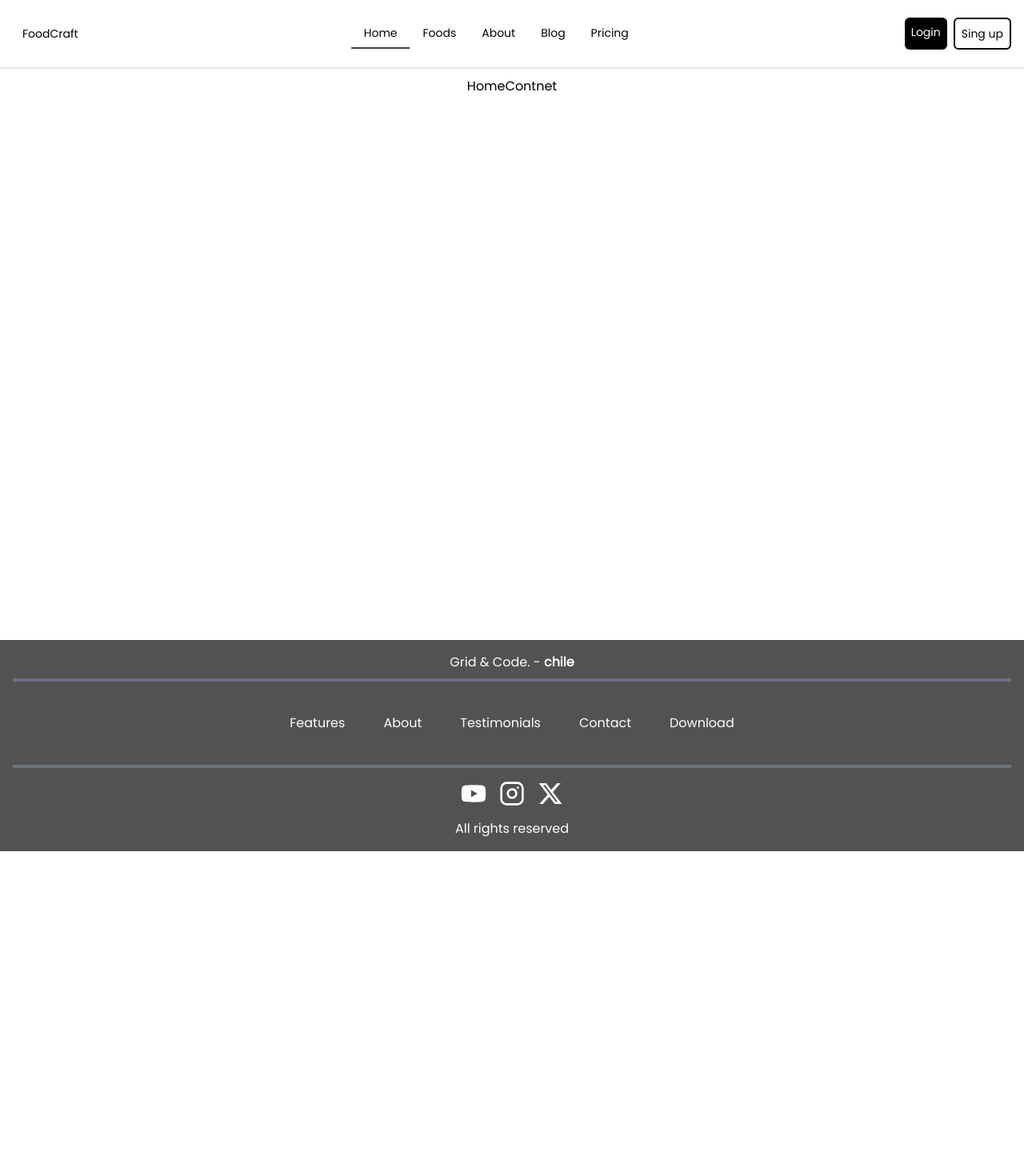
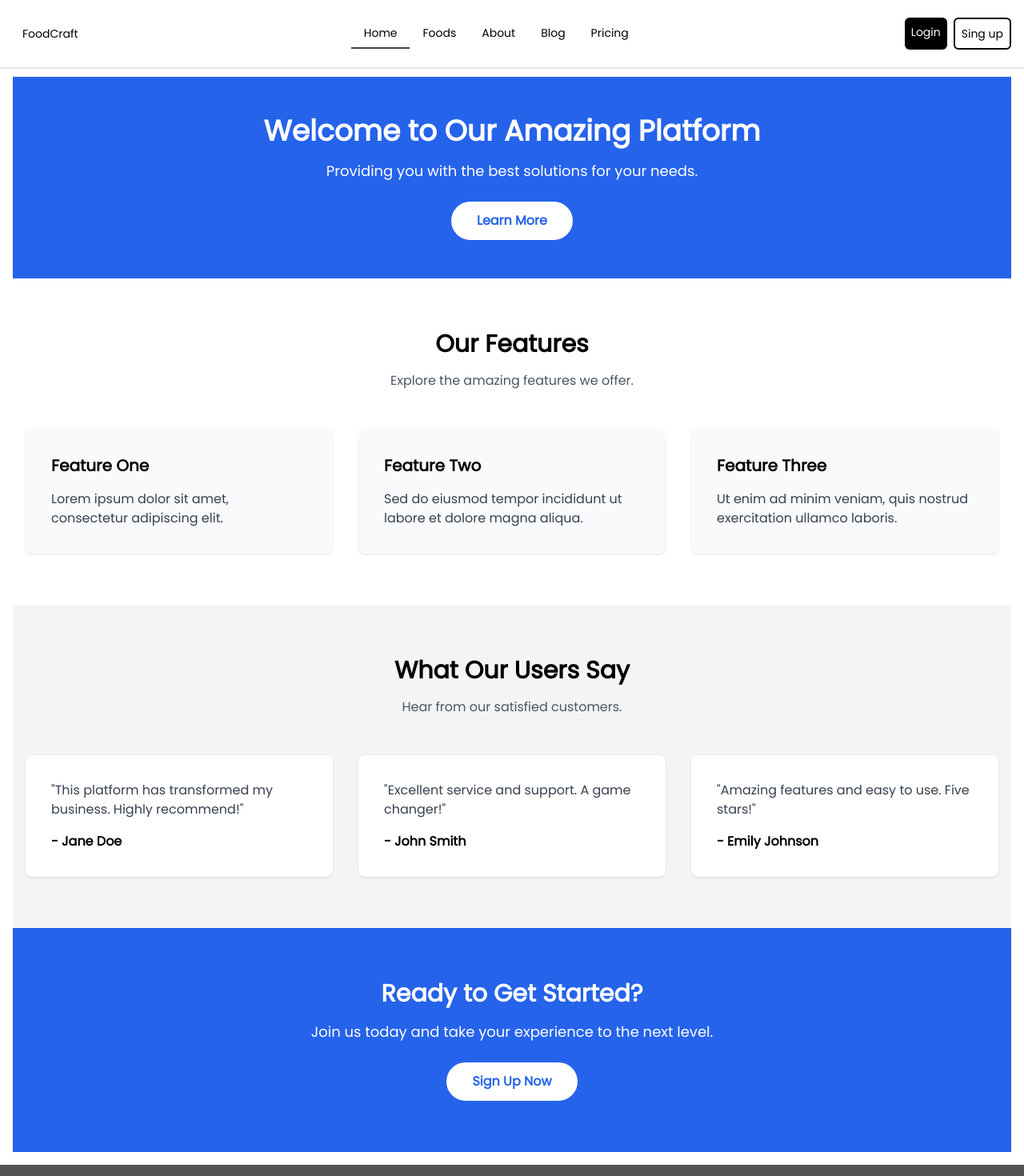
Before and after one commit to BnjmStd/FoodDraftDb-, a Next.js app: page / in a window 1280 px wide. Shown: the top 1470 px of the page at 80% size. Before the commit the page ends 1064 px from the top, so only its background shows below. Built offline with nearby package versions, Linux system fonts and the light colour scheme.

Commit message:
avances observable useref

```diff
--- a/src/app/page.tsx
+++ b/src/app/page.tsx
@@ -1,12 +1,14 @@
 'use client'
-
-import CardSeccion from "@/ui/components/card/CardSeccion";
 
 /* components */
 import Footer from "@/ui/components/footer/Footer";
 import Spinner from "@/ui/components/loading/Spinner";
 import Hero from "@/ui/components/nav/Hero";
-import SearchInputFoods from "@/ui/components/SeccionFoods/SeccionFoods";
+
+/* search */
+import HomeContent from "@/ui/pages/Home/Home";
+import FoodContent from "@/ui/pages/Food/Food";
+import CompanieContent from "@/ui/pages/Companie/Companie";
 
 /* react */
 import {
@@ -14,29 +16,6 @@ import {
     Suspense,
     useState
 } from "react"
-
-const HomeContent = () => {
-    return (
-        <h1>HomeContnet</h1>
-    )
-}
-
-const FoodContent = () => {
-    return (
-        <div className="flex flex-col">
-            <SearchInputFoods />
-            <CardSeccion />
-        </div>
-    )
-}
-
-const CompanieContent = () => {
-    return (
-        <>
-            <h1>Hola</h1>
-        </>
-    )
-}
 
 const ContentComponent = ({
     type
--- a/src/middleware.ts
+++ b/src/middleware.ts
@@ -1,7 +1,6 @@
 import { type NextRequest, NextResponse } from "next/server"
 import { cookies } from 'next/headers'
 import { decrypt } from "./lib/actions/session"
-
 
 export default async function middleware(req: NextRequest) {
     // 1. check if route is protected
--- /dev/null
+++ b/src/ui/pages/Companie/Companie.tsx
@@ -0,0 +1,7 @@
+export default function CompanieContent () {
+    return (
+        <>
+            <h1>Hola</h1>
+        </>
+    )
+}
--- /dev/null
+++ b/src/ui/pages/Food/Food.tsx
@@ -0,0 +1,11 @@
+import CardSeccion from "@/ui/components/card/CardSeccion";
+import SearchInputFoods from "@/ui/components/SeccionFoods/SeccionFoods";
+
+export default function FoodContent () {
+    return (
+        <div className="flex flex-col">
+            <SearchInputFoods />
+            <CardSeccion />
+        </div>
+    )
+}
--- /dev/null
+++ b/src/ui/pages/Home/Home.tsx
@@ -0,0 +1,102 @@
+'use client'
+
+import {
+    useEffect,
+    useRef,
+    useState
+} from "react"
+
+export default function HomeContent () {
+
+    const myRef = useRef<HTMLDivElement | null>(null)
+    const [myElementIsVisible, setMyElementIsVisible] = useState<boolean>(false)
+
+    useEffect(() => {
+
+        const observer = new IntersectionObserver((entries) => {
+            const entry = entries[0]
+            setMyElementIsVisible(entry.isIntersecting)
+        })
+
+        if (myRef.current) {
+            observer.observe(myRef.current)
+        }
+
+        return () => {
+            if (myRef.current) {
+                observer.unobserve(myRef.current)
+            }
+        }
+
+    }, [])
+
+    return (
+        <div className="flex flex-col">
+            <header className="bg-blue-600 text-white">
+                <div className="container mx-auto px-4 py-12 text-center">
+                    <h1 className="text-4xl font-bold">Welcome to Our Amazing Platform</h1>
+                    <p className="mt-4 text-lg">Providing you with the best solutions for your needs.</p>
+                    <a href="#features" className="mt-6 inline-block bg-white text-blue-600 px-8 py-3 rounded-full font-semibold hover:bg-gray-100 transition">
+                        Learn More
+                    </a>
+                </div>
+            </header>
+
+            <section id="features" className="py-16 bg-white">
+                <div className="container mx-auto px-4">
+                    <div className="text-center mb-12">
+                        <h2 className="text-3xl font-bold">Our Features</h2>
+                        <p className="mt-4 text-gray-600">Explore the amazing features we offer.</p>
+                    </div>
+                    <div className="grid grid-cols-1 md:grid-cols-3 gap-8">
+                        <div className="bg-gray-50 p-8 rounded-lg shadow">
+                            <h3 className="text-xl font-semibold mb-4">Feature One</h3>
+                            <p className="text-gray-700">Lorem ipsum dolor sit amet, consectetur adipiscing elit.</p>
+                        </div>
+                        <div className="bg-gray-50 p-8 rounded-lg shadow">
+                            <h3 className="text-xl font-semibold mb-4">Feature Two</h3>
+                            <p className="text-gray-700">Sed do eiusmod tempor incididunt ut labore et dolore magna aliqua.</p>
+                        </div>
+                        <div className="bg-gray-50 p-8 rounded-lg shadow">
+                            <h3 className="text-xl font-semibold mb-4">Feature Three</h3>
+                            <p className="text-gray-700">Ut enim ad minim veniam, quis nostrud exercitation ullamco laboris.</p>
+                        </div>
+                    </div>
+                </div>
+            </section>
+
+            <section id="testimonials" className="py-16 bg-gray-100">
+                <div ref={myRef} className="container mx-auto px-4">
+                    <div className="text-center mb-12">
+                        <h2 className="text-3xl font-bold">What Our Users Say</h2>
+                        <p className="mt-4 text-gray-600">Hear from our satisfied customers.</p>
+                    </div>
+                    <div className="grid grid-cols-1 md:grid-cols-2 lg:grid-cols-3 gap-8">
+                        <div className="bg-white p-8 rounded-lg shadow">
+                            <p className="text-gray-700">"This platform has transformed my business. Highly recommend!"</p>
+                            <h4 className="mt-4 font-semibold">- Jane Doe</h4>
+                        </div>
+                        <div className="bg-white p-8 rounded-lg shadow">
+                            <p className="text-gray-700">"Excellent service and support. A game changer!"</p>
+                            <h4 className="mt-4 font-semibold">- John Smith</h4>
+                        </div>
+                        <div className="bg-white p-8 rounded-lg shadow">
+                            <p className="text-gray-700">"Amazing features and easy to use. Five stars!"</p>
+                            <h4 className="mt-4 font-semibold">- Emily Johnson</h4>
+                        </div>
+                    </div>
+                </div>
+            </section>
+
+            <section id="cta" className="py-16 bg-blue-600 text-white">
+                <div className="container mx-auto px-4 text-center">
+                    <h2 className="text-3xl font-bold">Ready to Get Started?</h2>
+                    <p className="mt-4 text-lg">Join us today and take your experience to the next level.</p>
+                    <a href="#signup" className="mt-6 inline-block bg-white text-blue-600 px-8 py-3 rounded-full font-semibold hover:bg-gray-100 transition">
+                        Sign Up Now
+                    </a>
+                </div>
+            </section>
+        </div>
+    )
+}
```
